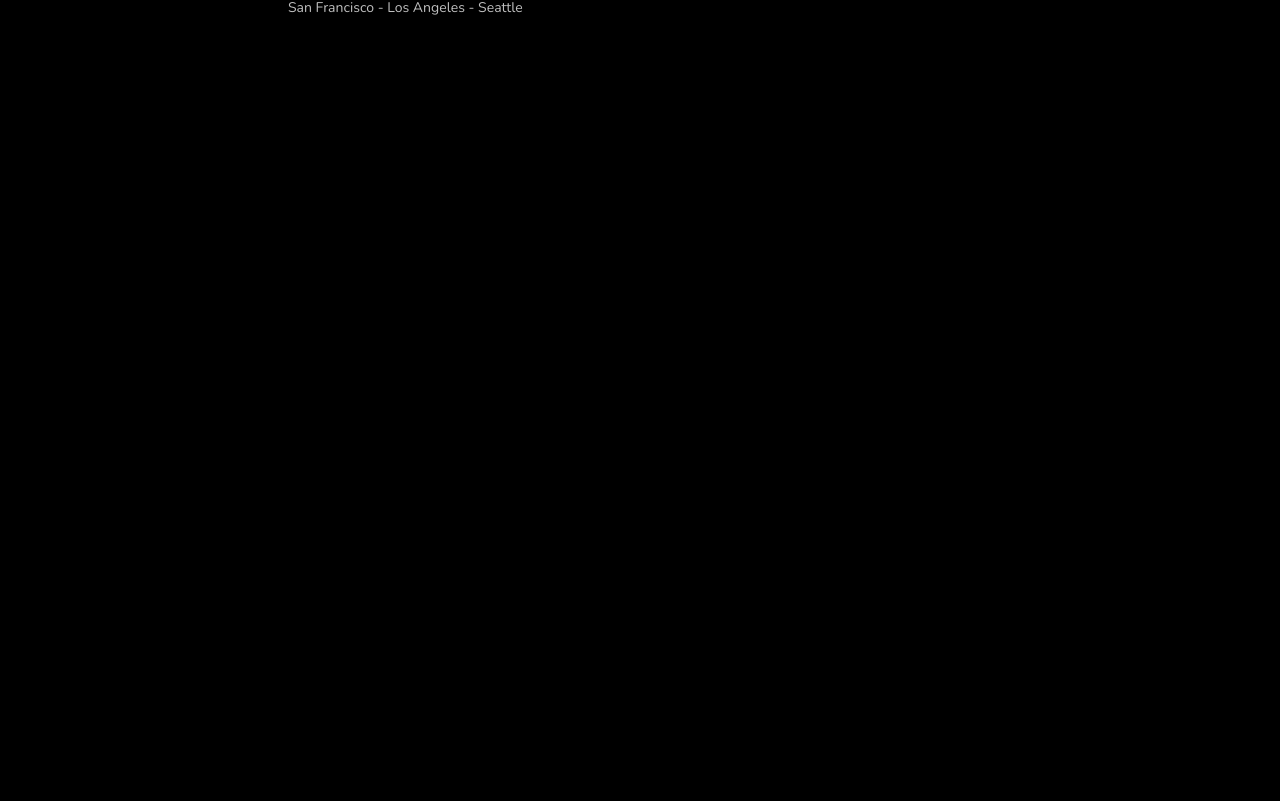
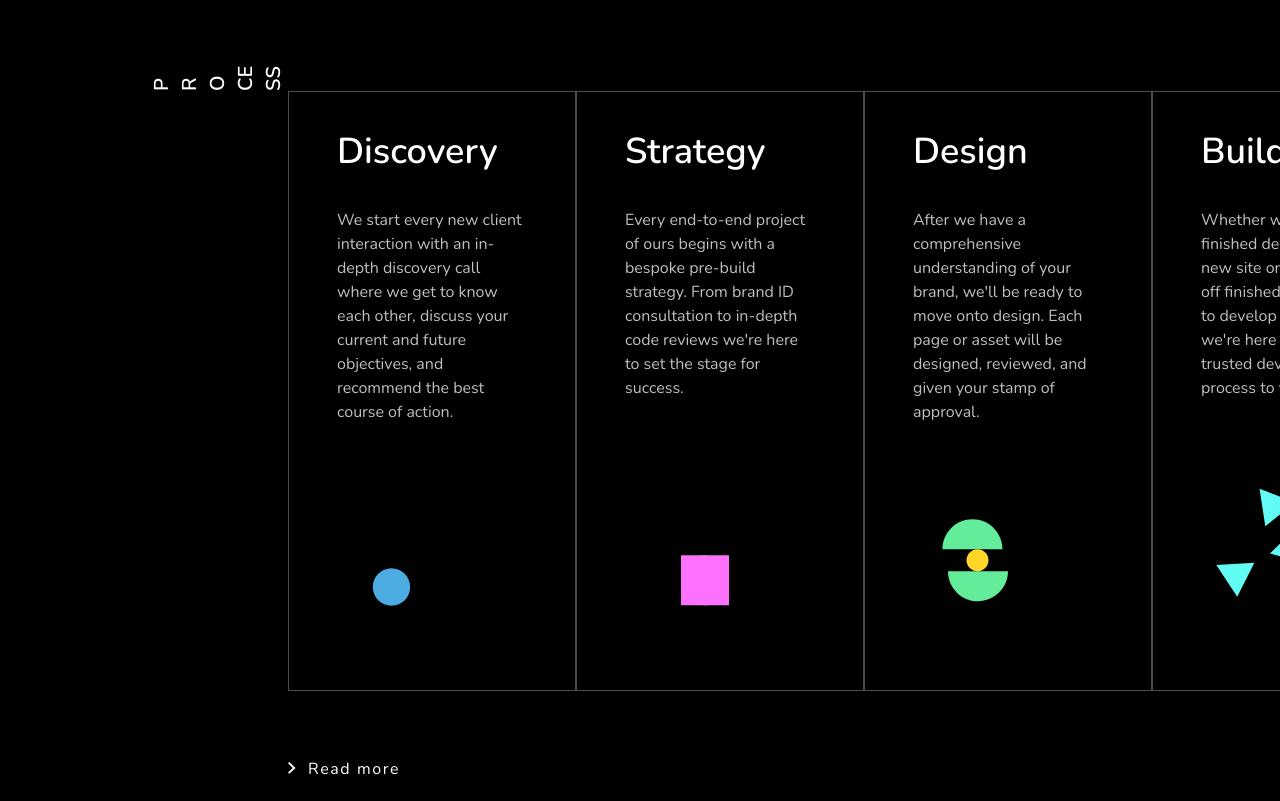
Before and after one commit to Kain4ra/svz, a Next.js app: page / in a window 1280 px wide. Shown: the part 899-1700 px from the top of the page. Before the commit the page ends 1052 px from the top, so only its background shows below. Built offline with nearby package versions, Linux system fonts and the light colour scheme.

Commit message:
feat: add process section

```diff
--- a/app/page.tsx
+++ b/app/page.tsx
@@ -1,11 +1,13 @@
 import AnimatedBlock from '@/components/AnimatedBlock'
 import { DropFigures } from '@/components/DropFigures'
+import Process from '@/components/Process'
+
 
 export default function Home() {
   return (
     <main className="w-[1440px] mx-auto pl-[288px]">
       <AnimatedBlock>
-        <section id='#home' className="relative h-[600px] pt-16">
+        <section id='#home' className="relative h-[600px] pt-16 mb-20">
           <div className='relative z-10 pointer-events-none'>
             <h1 className="w-3/5 mb-8 text-4xl font-semibold">We’ll create an award winning website for you through our carefully crafted process.</h1>
             <span className="text-xs uppercase text-white/75">making meaningful experiences</span>
@@ -13,6 +15,7 @@ export default function Home() {
           <DropFigures />
         </section>
       </AnimatedBlock>
+      <Process />
     </main>
   )
 }
--- a/components/AnimatedBlock.tsx
+++ b/components/AnimatedBlock.tsx
@@ -1,12 +1,12 @@
 "use client";
 import { motion } from "framer-motion";
 
-const AnimatedBlock = ({ children }: { children: React.ReactNode }) => {
+const AnimatedBlock = ({ children, delay }: { children: React.ReactNode, delay?: number }) => {
   return (
     <motion.div
       initial={{ opacity: 0, y: 100 }}
       whileInView={{ opacity: 1, y: 0 }}
-      transition={{ duration: 1 }}
+      transition={{ duration: 1, delay: delay ? delay : 0 }}
       viewport={{ once: true }}
     >
       {children}
--- /dev/null
+++ b/components/AnimatedHeading.tsx
@@ -0,0 +1,27 @@
+"use client";
+import { motion } from "framer-motion";
+
+const AnimatedHeading = ({ title }: { title: string[] }) => {
+  return (
+    <motion.div
+      className="flex justify-start items-end h-52"
+      initial={{ x: "-400px", opacity: 1 }}
+      whileInView={{ x: 0, opacity: 1 }}
+      transition={{ duration: 1, ease: 'easeIn' }}
+      viewport={{once: true}}
+    >
+      <motion.h2
+        className="flex flex-col justify-normal items-start origin-bottom-left"
+        whileInView={{ rotate: "-90deg" }}
+        transition={{ delay: .8, duration: .3 }}
+        viewport={{once: true}}
+      >
+        {title.map((item) => {
+          return <span key={item} className="uppercase font-semibold text-xl">{item}</span>;
+        })}
+      </motion.h2>
+    </motion.div>
+  );
+};
+
+export default AnimatedHeading;
--- a/components/DropFigures.tsx
+++ b/components/DropFigures.tsx
@@ -7,8 +7,8 @@ export const DropFigures = () => {
   const constraintsRef = useRef(null);
   return (
     <motion.div
-      ref={constraintsRef}
-      className="absolute top-0 -left-40 bottom-0 right-0"
+    ref={constraintsRef}
+    className="absolute top-0 -left-40 bottom-0 right-0"
     >
       <motion.div
         drag
--- a/components/Figures.tsx
+++ b/components/Figures.tsx
@@ -68,3 +68,89 @@ export const Triangle  = (props: SVGProps<SVGSVGElement>) => (
     <path fill="#60FDF4" d="m139.878.147 139.517 241.65H.361L139.878.147Z" />
   </svg>
 )
+
+export const ProcessCircle = (props: SVGProps<SVGSVGElement>) => (
+  <svg
+    xmlns="http://www.w3.org/2000/svg"
+    width={110}
+    height={101}
+    fill="none"
+    {...props}
+  >
+    <path
+      fill="#4CACE1"
+      d="M54.494 59.292c10.327 0 18.711 8.384 18.711 18.71 0 10.327-8.384 18.711-18.71 18.711-10.327 0-18.711-8.384-18.711-18.71 0-10.327 8.384-18.711 18.71-18.711Z"
+    />
+  </svg>
+)
+
+export const ProcessSquare = (props: SVGProps<SVGSVGElement>) => (
+  <svg
+    xmlns="http://www.w3.org/2000/svg"
+    width={160}
+    height={101}
+    fill="none"
+    {...props}
+  >
+    <path fill="#FC72FF" d="M82 46.219v50H56v-50h26Z" />
+    <path fill="#FC72FF" d="M104 46.219v50H78v-50h26Z" />
+  </svg>
+)
+
+export const ProcessEgg = (props: SVGProps<SVGSVGElement>) => (
+  <svg
+    xmlns="http://www.w3.org/2000/svg"
+    width={130}
+    height={101}
+    fill="none"
+    {...props}
+  >
+    <path
+      fill="#63EC9A"
+      d="M89.5 40.147c0-16.569-13.431-30-30-30-16.569 0-30 13.431-30 30h60ZM35 62.146C34.96 78.715 48.36 92.18 64.928 92.22 81.496 92.259 94.96 78.859 95 62.29l-60-.145Z"
+    />
+    <path
+      fill="#FFD526"
+      d="M64.5 40.219c6.07 0 11 4.929 11 11 0 6.07-4.93 11-11 11s-11-4.93-11-11c0-6.071 4.93-11 11-11Z"
+    />
+  </svg>
+)
+
+export const ProcessTriangels = (props: SVGProps<SVGSVGElement>) => (
+  <svg
+    xmlns="http://www.w3.org/2000/svg"
+    width={170}
+    height={128}
+    fill="none"
+    {...props}
+  >
+    <path
+      fill="#61FDF4"
+      d="m53.354 80.73-17.13 34.009L15.342 82.99l38.012-2.26ZM124.949 77.605l10.391 36.633-36.856-9.254 26.465-27.38ZM69.018 71.393l27.241-26.607 9.446 36.808-36.687-10.201ZM58.544 6.655l35.44 13.925-29.69 23.717-5.75-37.642Z"
+    />
+  </svg>
+)
+
+export const ArrowInfo = (props: SVGProps<SVGSVGElement>) => (
+  <svg
+    xmlns="http://www.w3.org/2000/svg"
+    width={8}
+    height={13}
+    fill="none"
+    {...props}
+  >
+    <g clipPath="url(#a)">
+      <path
+        fill="#fff"
+        fillRule="evenodd"
+        d="m7.54 6.922-6.268 5.92L0 11.496l4.843-4.574L0 2.348l1.272-1.346 6.268 5.92Z"
+        clipRule="evenodd"
+      />
+    </g>
+    <defs>
+      <clipPath id="a">
+        <path fill="#fff" d="M0 .922h8v12H0z" />
+      </clipPath>
+    </defs>
+  </svg>
+)
--- /dev/null
+++ b/components/Process.tsx
@@ -0,0 +1,63 @@
+import React from "react";
+import AnimatedHeading from "./AnimatedHeading";
+import AnimatedBlock from "./AnimatedBlock";
+import { ArrowInfo, ProcessCircle, ProcessEgg, ProcessSquare, ProcessTriangels } from "@/components/Figures";
+import Link from "next/link";
+
+const Process = () => (
+  <section>
+    <AnimatedHeading title={["p", "r", "o", "ce", "ss"]} />
+    <div className="grid grid-cols-4 mb-16">
+      <AnimatedBlock>
+        <div className="relative h-[600px] pt-10  px-12 border border-white/30">
+          <h3 className="text-4xl font-semibold mb-9">Discovery</h3>
+          <p className="text-white/75">
+            We start every new client interaction with an in-depth discovery
+            call where we get to know each other, discuss your current and
+            future objectives, and recommend the best course of action.
+          </p>
+          <ProcessCircle className="absolute bottom-20" />
+        </div>
+      </AnimatedBlock>
+      <AnimatedBlock delay={0.3}>
+        <div className="relative h-[600px] pt-10  px-12 border border-white/30">
+          <h3 className="text-4xl font-semibold mb-9">Strategy</h3>
+          <p className="text-white/75">
+            Every end-to-end project of ours begins with a bespoke pre-build
+            strategy. From brand ID consultation to in-depth code reviews
+            we're here to set the stage for success.
+          </p>
+          <ProcessSquare className="absolute bottom-20" />
+        </div>
+      </AnimatedBlock>
+      <AnimatedBlock delay={0.6}>
+        <div className="relative h-[600px] pt-10  px-12 border border-white/30">
+          <h3 className="text-4xl font-semibold mb-9">Design</h3>
+          <p className="text-white/75">
+            After we have a comprehensive understanding of your brand, we'll
+            be ready to move onto design. Each page or asset will be designed,
+            reviewed, and given your stamp of approval.
+          </p>
+          <ProcessEgg className="absolute bottom-20" />
+        </div>
+      </AnimatedBlock>
+      <AnimatedBlock delay={0.9}>
+        <div className="relative h-[600px] pt-10 px-12 border border-white/30">
+          <h3 className="text-4xl font-semibold mb-9">Build</h3>
+          <p className="text-white/75">
+            Whether we've just finished designing your new site or you're
+            handing off finished designs for us to develop in Webflow, we're
+            here to apply our trusted development process to your project.
+          </p>
+          <ProcessTriangels className="absolute bottom-20" />
+        </div>
+      </AnimatedBlock>
+    </div>
+    <Link href={'/'} className="flex justify-start items-center gap-3 w-[113px] font-light hover:gap-1 hover:pl-2 duration-300">
+      <ArrowInfo />
+      <span className="pt-0.5 tracking-widest">Read more</span>
+    </Link>
+  </section>
+);
+
+export default Process;
```
